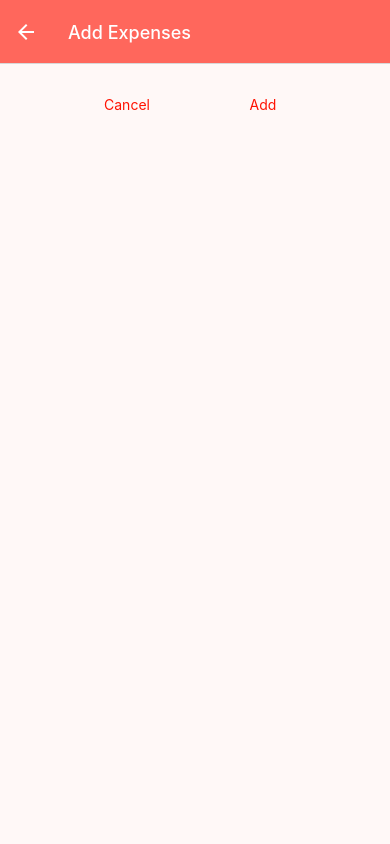
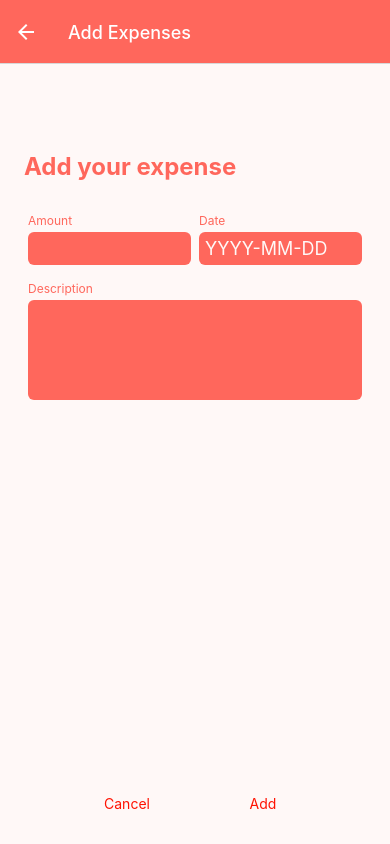
Before and after one commit to matinadongol/ExpenseManager, a React Native app in the folder ExpensesManager/: screen /ManageExpenses in a window 390 px wide. Built offline with nearby package versions, Linux system fonts and the light colour scheme.

Commit message:
added form to add expenses

```diff
--- a/ExpensesManager/components/ExpensesOutput/ExpensesOutput.js
+++ b/ExpensesManager/components/ExpensesOutput/ExpensesOutput.js
@@ -25,7 +25,7 @@ const styles = StyleSheet.create({
     backgroundColor: GlobalStyles.colors.backgroundColor
   },
   infoText: {
-    color: 'white',
+    color: 'blue',
     fontSize: 16,
     textAlign: 'center',
     marginTop: 32
--- /dev/null
+++ b/ExpensesManager/components/ManageExpenses/ExpensesForm.js
@@ -0,0 +1,62 @@
+import {Text, View, StyleSheet} from 'react-native'
+import Input from './Input'
+import { GlobalStyles } from '../../constants/styles'
+
+export default function ExpensesForm(){
+  function amountChangeHandler(){
+
+  }
+  return (
+    <View style={styles.form}>
+      <Text style={styles.title}>Add your expense</Text>
+      <View style={styles.inputRow}>
+        <Input
+          label="Amount"
+          style={styles.rowInput}
+          textInputConfig={{
+            keyboardType: 'decimal-pad',
+            onChangeText: amountChangeHandler
+          }}
+        />
+        <Input
+          label="Date"
+          style={styles.rowInput}
+          textInputConfig={{
+            placeholder: 'YYYY-MM-DD',
+            onChangeText: () => {}
+          }}
+        />
+      </View>
+      <Input
+        label="Description"
+        textInputConfig={{
+          multiline: true,
+          // autoCapitalize: 'none',
+          // autoCorrect: false
+        }}
+        style={styles.rowInput}
+      />
+    </View>
+  )
+}
+
+const styles = StyleSheet.create({
+  form: {
+    flex: 1,
+    marginTop: 40
+  },
+  title: {
+    fontSize: 24,
+    fontWeight: 'bold',
+    color: GlobalStyles.colors.accentColor,
+    marginVertical: 24
+  },
+  inputRow: {
+    flexDirection: 'row',
+    justifyContent: 'space-between'
+  },
+  rowInput: {
+    flex: 1,
+    marginHorizontal: 4
+  }
+})
--- /dev/null
+++ b/ExpensesManager/components/ManageExpenses/Input.js
@@ -0,0 +1,38 @@
+import {View, Text, TextInput, StyleSheet} from 'react-native'
+import { GlobalStyles } from '../../constants/styles'
+
+export default function Input({label, style, textInputConfig}){
+  const inputStyles = [styles.input]
+  if(textInputConfig && textInputConfig.multiline){
+    inputStyles.push(styles.inputMultiline)
+  }
+  return (
+    <View style={[styles.inputContainer, style]}>
+      <Text style={styles.label}>{label}</Text>
+      <TextInput {...textInputConfig} style={inputStyles}/>
+    </View>
+  )
+}
+
+const styles = StyleSheet.create({
+  inputContainer: {
+    marginHorizontal: 4,
+    marginVertical: 8
+  },
+  label: {
+    fontSize: 12,
+    color: GlobalStyles.colors.accentColor,
+    marginBottom: 4
+  },
+  input: {
+    backgroundColor: GlobalStyles.colors.accentColor,
+    color: GlobalStyles.colors.backgroundColor,
+    padding: 6,
+    borderRadius: 6,
+    fontSize: 18
+  },
+  inputMultiline:{
+    minHeight: 100,
+    textAlignVertical: 'top'
+  }
+})
--- a/ExpensesManager/screens/ManageExpenses.js
+++ b/ExpensesManager/screens/ManageExpenses.js
@@ -5,6 +5,7 @@ import IconButton from '../components/UI/IconButton'
 import { GlobalStyles } from '../constants/styles'
 import Button from '../components/UI/Button'
 import { ExpensesContext } from '../store/expenses-context'
+import ExpensesForm from '../components/ManageExpenses/ExpensesForm'
 
 export default function ManageExpenses({route}) {
   const expenseCtx = useContext(ExpensesContext)
@@ -51,6 +52,7 @@ export default function ManageExpenses({route}) {
 
   return (
     <View style={styles.container}>
+      <ExpensesForm/>
       <View style={styles.buttons}>
         <Button style={styles.button} mode="flat" onPress={cancelHandler}>Cancel</Button>
         <Button style={styles.button} mode="flat" onPress={confirmHandler}>{isEditing ? 'Update' : 'Add'}</Button>
```
